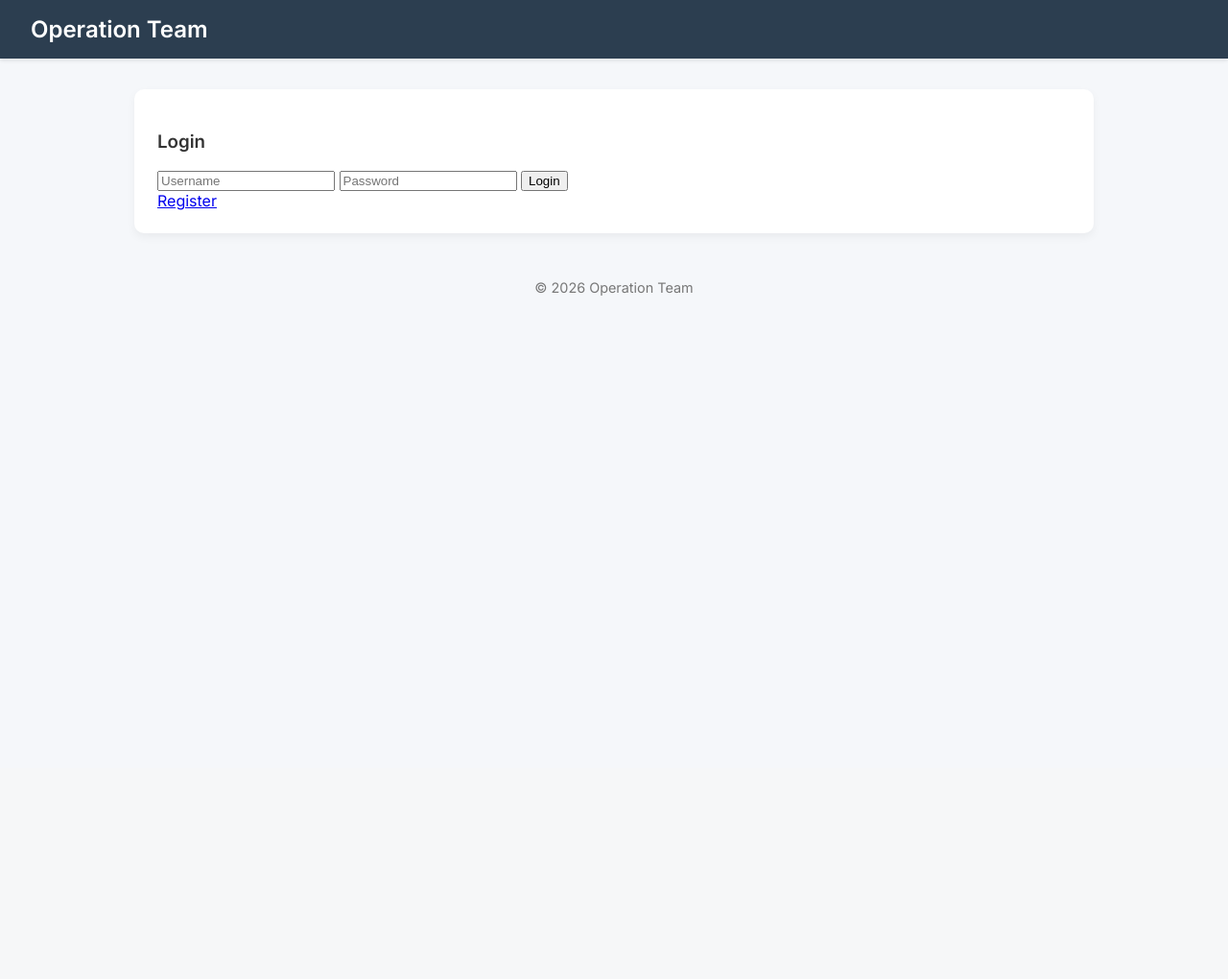
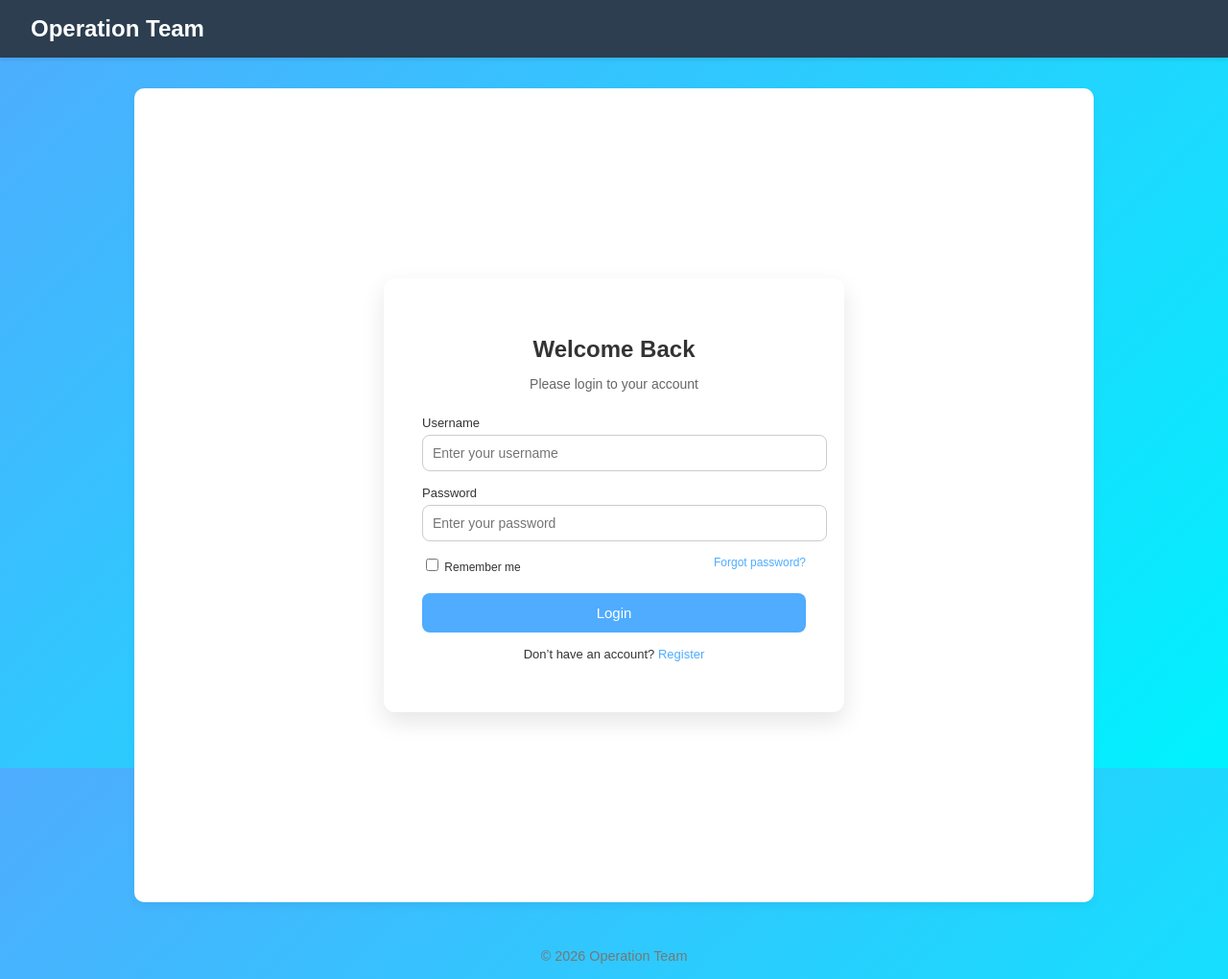
Before and after one commit to ImAleon/potential-spoon, a Flask app: page /login in a window 1280 px wide. Shown: the whole page at 96% size. Before the commit the page ends 308 px from the top, so only its background shows below. Run offline with Flask 3, Linux system fonts and the light colour scheme.

Commit message:
login.html

```diff
--- a/templates/login.html
+++ b/templates/login.html
@@ -1,10 +1,159 @@
 {% extends "base.html" %}
+
 {% block content %}
-<h3>Login</h3>
-<form method="POST">
-    <input name="username" placeholder="Username" required>
-    <input name="password" type="password" placeholder="Password" required>
-    <button type="submit">Login</button>
-</form>
-<a href="/register">Register</a>
+<style>
+    body {
+        margin: 0;
+        font-family: Arial, sans-serif;
+        background: linear-gradient(135deg, #4facfe, #00f2fe);
+        height: 100vh;
+    }
+
+    .auth-wrapper {
+        display: flex;
+        justify-content: center;
+        align-items: center;
+        height: 100vh;
+    }
+
+    .auth-container {
+        background: #fff;
+        padding: 40px;
+        border-radius: 12px;
+        width: 100%;
+        max-width: 400px;
+        box-shadow: 0 10px 25px rgba(0,0,0,0.1);
+        text-align: center;
+    }
+
+    .auth-title {
+        margin-bottom: 10px;
+        font-size: 24px;
+        font-weight: bold;
+    }
+
+    .auth-subtitle {
+        margin-bottom: 25px;
+        color: #666;
+        font-size: 14px;
+    }
+
+    .form-group {
+        text-align: left;
+        margin-bottom: 15px;
+    }
+
+    .form-group label {
+        display: block;
+        margin-bottom: 5px;
+        font-size: 13px;
+    }
+
+    .form-group input {
+        width: 100%;
+        padding: 10px;
+        border-radius: 8px;
+        border: 1px solid #ccc;
+        font-size: 14px;
+        transition: 0.3s;
+    }
+
+    .form-group input:focus {
+        border-color: #4facfe;
+        outline: none;
+    }
+
+    .form-options {
+        display: flex;
+        justify-content: space-between;
+        font-size: 12px;
+        margin-bottom: 20px;
+    }
+
+    .forgot-link {
+        text-decoration: none;
+        color: #4facfe;
+    }
+
+    .forgot-link:hover {
+        text-decoration: underline;
+    }
+
+    .btn-primary {
+        width: 100%;
+        padding: 12px;
+        border: none;
+        border-radius: 8px;
+        background: #4facfe;
+        color: white;
+        font-size: 15px;
+        cursor: pointer;
+        transition: 0.3s;
+    }
+
+    .btn-primary:hover {
+        background: #3a8dde;
+    }
+
+    .auth-footer {
+        margin-top: 15px;
+        font-size: 13px;
+    }
+
+    .auth-footer a {
+        color: #4facfe;
+        text-decoration: none;
+    }
+
+    .auth-footer a:hover {
+        text-decoration: underline;
+    }
+</style>
+
+<div class="auth-wrapper">
+    <div class="auth-container">
+        <h2 class="auth-title">Welcome Back</h2>
+        <p class="auth-subtitle">Please login to your account</p>
+
+        <form method="POST" class="auth-form" novalidate>
+            <div class="form-group">
+                <label for="username">Username</label>
+                <input
+                    id="username"
+                    name="username"
+                    type="text"
+                    placeholder="Enter your username"
+                    required
+                    autocomplete="username"
+                >
+            </div>
+
+            <div class="form-group">
+                <label for="password">Password</label>
+                <input
+                    id="password"
+                    name="password"
+                    type="password"
+                    placeholder="Enter your password"
+                    required
+                    autocomplete="current-password"
+                >
+            </div>
+
+            <div class="form-options">
+                <label>
+                    <input type="checkbox" name="remember"> Remember me
+                </label>
+                <a href="/forgot-password" class="forgot-link">Forgot password?</a>
+            </div>
+
+            <button type="submit" class="btn-primary">Login</button>
+        </form>
+
+        <p class="auth-footer">
+            Don’t have an account?
+            <a href="/register">Register</a>
+        </p>
+    </div>
+</div>
 {% endblock %}
```
